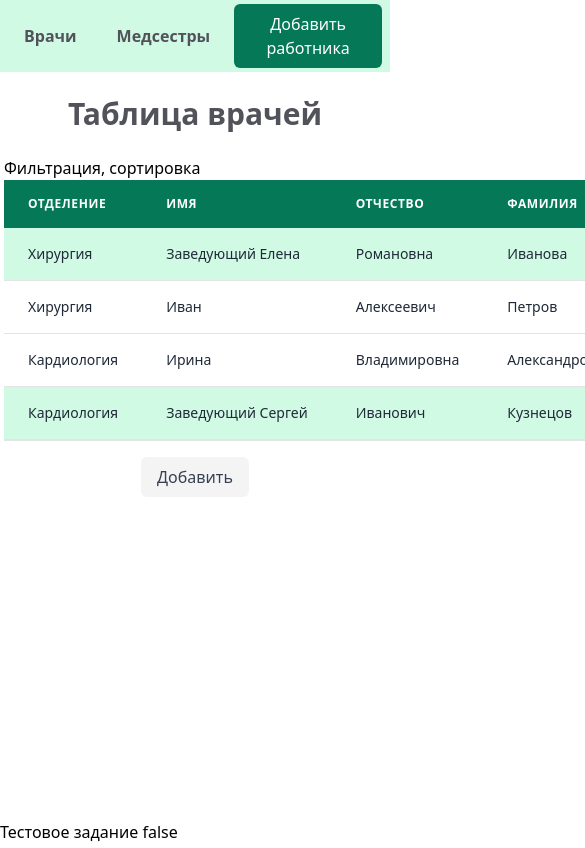
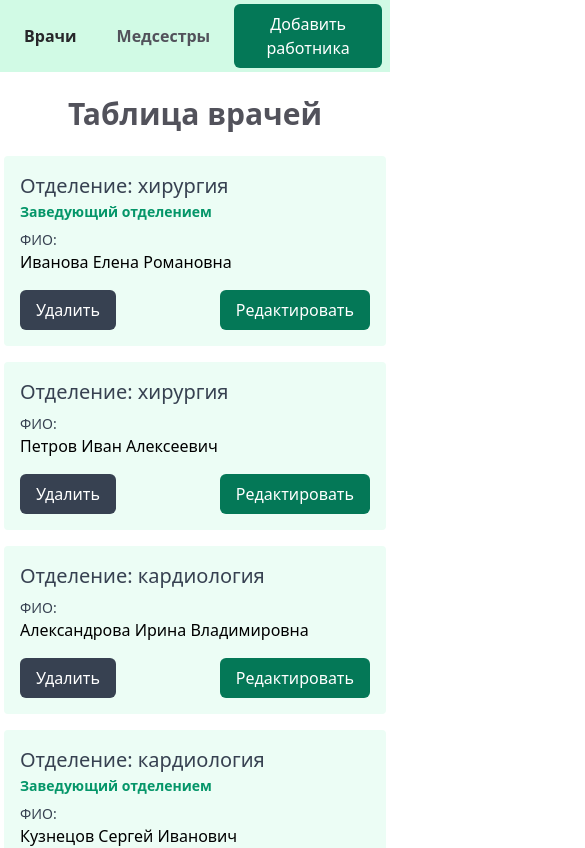
Before and after one commit to lisabazdyreva/way-to-win-test, a Vue app in the folder test-task/: page /physicians in a window 390 px wide. Shown: the top 848 px of the page, 585 px wide, since content can reach past the window. Built offline with nearby package versions, Linux system fonts and the light colour scheme; the HTML template or start-up script is replaced by a standard one.

Commit message:
added mobile version

```diff
--- a/test-task/src/App.vue
+++ b/test-task/src/App.vue
@@ -37,8 +37,8 @@ provide("userModal", {
     />
     <RouterView class="relative top-[72px]" />
 
-    <footer class="mt-auto">
-      Тестовое задание {{ isUserModalOpen.toString() }}
+    <footer class="relative mt-auto ml-auto top-[72px]">
+      Тестовое задание
     </footer>
 
     <UModalWrapper
--- a/test-task/src/components/common/AddUserForm.vue
+++ b/test-task/src/components/common/AddUserForm.vue
@@ -47,6 +47,8 @@ const isChief = ref<boolean | null>(
     : null,
 );
 
+const errorMessage = ref<null | string>("Заполните все поля формы");
+
 const handleIsChiefChange = () => {
   isChief.value = !isChief.value;
 };
@@ -67,6 +69,7 @@ const getNurseData = () => {
     !branch.value ||
     !userType.value
   ) {
+    errorMessage.value = "Заполните данные";
     return;
   }
 
@@ -89,6 +92,7 @@ const getPhysicianData = () => {
     !branch.value ||
     !userType.value
   ) {
+    errorMessage.value = "Заполните данные";
     return;
   }
 
@@ -157,6 +161,7 @@ const handleUserFormSubmit = () => {
     <UTextInput
       v-model="name"
       class="mb-4"
+      required
       label="Имя"
       type="text"
       placeholder="Иван"
@@ -206,14 +211,18 @@ const handleUserFormSubmit = () => {
       />
     </div>
 
-    <UCheckbox
-      class="mb-4"
-      name="chief"
-      :value="isChief"
-      :disabled="userType === UserType.Nurse || !userType"
-      label="Заведующий"
-      @update="handleIsChiefChange"
-    />
+    <!--    <UCheckbox-->
+    <!--      class="mb-4"-->
+    <!--      name="chief"-->
+    <!--      :value="isChief"-->
+    <!--      :disabled="userType === UserType.Nurse || !userType"-->
+    <!--      label="Заведующий"-->
+    <!--      @update="handleIsChiefChange"-->
+    <!--    />-->
+
+    <p class="text-red-500 text-sm h-10">
+      {{ errorMessage }}
+    </p>
 
     <UButton theme="dark-gray" type="submit"> Сохранить </UButton>
   </form>
--- a/test-task/src/components/common/RemoveUserModal.vue
+++ b/test-task/src/components/common/RemoveUserModal.vue
@@ -16,7 +16,7 @@ defineEmits<{
   <UModalWrapper @close-modal="() => $emit('cancel-remove')">
     <div>
       <h3 class="text-xl font-bold text-blue-950 pt-1.5 pb-3 text-center mb-2">
-        Вы уверены, что хотите удалить сотрудника {{ name }}?
+        Вы уверены, что хотите удалить сотрудника <br />{{ name }}?
       </h3>
       <div class="flex justify-between">
         <UButton theme="light-gray" @click="$emit('cancel-remove')">
--- a/test-task/src/components/layout/LayoutHeader.vue
+++ b/test-task/src/components/layout/LayoutHeader.vue
@@ -1,5 +1,6 @@
 <script setup lang="ts">
 import { RouterLink } from "vue-router";
+
 import UButton from "@/components/uikit/UButton.vue";
 
 defineEmits<{
@@ -13,14 +14,14 @@ defineEmits<{
       <ul class="flex gap-2 items-center">
         <li>
           <RouterLink
-            class="flex py-6 px-4 text-zinc-600 hover:text-zinc-800 font-bold transition duration-100"
+            class="link flex py-6 px-4 text-zinc-600 hover:text-zinc-800 font-bold transition duration-100"
             to="/physicians"
             >Врачи</RouterLink
           >
         </li>
         <li>
           <RouterLink
-            class="flex py-6 px-4 text-zinc-600 hover:text-zinc-800 font-bold"
+            class="link flex py-6 px-4 text-zinc-600 hover:text-zinc-800 font-bold"
             to="/nurses"
             >Медсестры</RouterLink
           >
@@ -35,4 +36,8 @@ defineEmits<{
   </header>
 </template>
 
-<style scoped></style>
+<style scoped>
+.link.router-link-exact-active {
+  color: rgb(39 39 42);
+}
+</style>
--- /dev/null
+++ b/test-task/src/components/nurses/NursesList.vue
@@ -0,0 +1,53 @@
+<script setup lang="ts">
+import UButton from "@/components/uikit/UButton.vue";
+
+import type { INurse } from "@/types/user";
+import { BranchLabel } from "@/consts";
+
+defineProps<{
+  nurses: Array<INurse> | null;
+}>();
+
+defineEmits<{
+  (e: "open-edit", value: INurse): void;
+  (e: "remove-item", id: string): void;
+}>();
+</script>
+
+<template>
+  <ul>
+    <li
+      class="mb-4 bg-emerald-50 p-4 rounded last-of-type:mb-0"
+      v-for="nurse in nurses"
+      :key="nurse.id"
+    >
+      <div>
+        <div class="mb-2">
+          <h3 class="text-xl font-medium text-gray-700">
+            Отделение:
+            <span>{{ BranchLabel[nurse.branch].toLowerCase() }}</span>
+          </h3>
+        </div>
+
+        <div class="mb-4">
+          <h3 class="text-sm font-medium text-gray-700">ФИО:</h3>
+          <div>
+            {{ `${nurse.surname} ${nurse.name} ${nurse.fatherName}` }}
+          </div>
+        </div>
+
+        <div class="flex justify-between gap-2">
+          <UButton theme="dark-gray" @click="$emit('remove-item', nurse.id)">
+            Удалить
+          </UButton>
+
+          <UButton theme="green" @click="$emit('open-edit', nurse)">
+            Редактировать
+          </UButton>
+        </div>
+      </div>
+    </li>
+  </ul>
+</template>
+
+<style scoped></style>
--- a/test-task/src/components/nurses/NursesTable.vue
+++ b/test-task/src/components/nurses/NursesTable.vue
@@ -16,33 +16,45 @@ defineEmits<{
   (e: "remove-item", id: string): void;
 }>();
 
-const headers = ["Отделение", "Имя", "Отчество", "Фамилия", "Действия"];
+const headers = [
+  {
+    title: "Отделение",
+    width: "w-[150px] max-w-[150px]",
+  },
+  {
+    title: "ФИО",
+    width: "custom-base",
+  },
+  {
+    title: "Действия",
+    width: "w-[150px] max-w-[150px]",
+  },
+];
 </script>
 
 <template>
+  <div>
     <UTable :headers="headers">
       <template #rows>
-      <tr v-for="nurse in nurses" :key="nurse.id" class="border-red-50">
-        <td class="px-6 py-4 whitespace-nowrap text-sm text-gray-800">
+        <tr v-for="nurse in nurses" :key="nurse.id">
+          <td
+            class="max-w-[150px] w-[150px] px-6 py-4 whitespace-nowrap text-sm text-gray-800"
+          >
             {{ BranchLabel[nurse.branch] }}
-        </td>
-        <td
-          class="max-w-[300px] px-6 py-4 whitespace-nowrap text-sm font-medium text-gray-800 truncate"
-        >
-          {{ nurse.name }}
           </td>
           <td
             class="px-6 py-4 whitespace-nowrap text-sm font-medium text-gray-800"
           >
-          {{ nurse.fatherName }}
-        </td>
-        <td
-          class="px-6 py-4 whitespace-nowrap text-sm font-medium text-gray-800"
+            <div
+              class="max-w-[400px] whitespace-nowrap text-sm font-medium text-gray-800 truncate"
             >
               {{ nurse.surname }}
+              {{ nurse.name }}
+              {{ nurse.fatherName }}
+            </div>
           </td>
-        <td class="px-6 max-w-[100px]">
-          <div class="flex justify-between max-w-[100px]">
+          <td class="max-w-[150px] w-[150px] px-6">
+            <div class="flex justify-between">
               <UButton
                 theme="light-gray"
                 form="square"
@@ -63,6 +75,7 @@ const headers = ["Отделение", "Имя", "Отчество", "Фамил
         </tr>
       </template>
     </UTable>
+  </div>
 </template>
 
 <style scoped></style>
--- /dev/null
+++ b/test-task/src/components/physicians/PhysiciansList.vue
@@ -0,0 +1,64 @@
+<script setup lang="ts">
+import UButton from "@/components/uikit/UButton.vue";
+
+import type { IPhysician } from "@/types/user";
+import { BranchLabel } from "@/consts";
+
+defineProps<{
+  physicians: Array<IPhysician>;
+}>();
+
+defineEmits<{
+  (e: "open-edit", value: IPhysician): void;
+  (e: "remove-item", id: string): void;
+}>();
+</script>
+
+<template>
+  <ul>
+    <li
+      class="mb-4 bg-emerald-50 p-4 rounded last-of-type:mb-0"
+      v-for="physician in physicians"
+      :key="physician.id"
+    >
+      <div>
+        <div class="mb-2">
+          <h3 class="text-xl font-medium text-gray-700">
+            Отделение:
+            <span>{{ BranchLabel[physician.branch].toLowerCase() }}</span>
+          </h3>
+          <p
+            class="text-sm mt-0.5 font-bold text-emerald-600"
+            v-if="physician?.isChief"
+          >
+            Заведующий отделением
+          </p>
+        </div>
+
+        <div class="mb-4">
+          <h3 class="text-sm font-medium text-gray-700">ФИО:</h3>
+          <div>
+            {{
+              `${physician.surname} ${physician.name} ${physician.fatherName}`
+            }}
+          </div>
+        </div>
+
+        <div class="flex justify-between gap-2">
+          <UButton
+            theme="dark-gray"
+            @click="$emit('remove-item', physician.id)"
+          >
+            Удалить
+          </UButton>
+
+          <UButton theme="green" @click="$emit('open-edit', physician)">
+            Редактировать
+          </UButton>
+        </div>
+      </div>
+    </li>
+  </ul>
+</template>
+
+<style scoped></style>
--- a/test-task/src/components/physicians/PhysiciansTable.vue
+++ b/test-task/src/components/physicians/PhysiciansTable.vue
@@ -20,45 +20,56 @@ defineEmits<{
 const currentSortType = ref<null | string>();
 const currentFilterType = ref<null | string>();
 
-const headers = ["Отделение", "Имя", "Отчество", "Фамилия", "Действия"];
+const headers = [
+  {
+    title: "Отделение",
+    width: "w-[150px] max-w-[150px]",
+  },
+  {
+    title: "ФИО",
+    width: "custom-base",
+  },
+  {
+    title: "Действия",
+    width: "w-[150px] max-w-[150px]",
+  },
+];
 </script>
 
 <template>
   <div>
-    <div class="flex justify-between">Фильтрация, сортировка</div>
+    <!--    <div class="flex justify-between">Фильтрация, сортировка</div>-->
 
     <UTable :headers="headers">
       <template #rows>
         <tr
           v-for="physician in physicians"
           :key="physician.id"
-          :class="{ 'bg-emerald-100': physician?.isChief }"
+          :class="{ 'bg-emerald-100/50': physician?.isChief }"
         >
           <td
-            class="max-w-[300px] px-6 py-4 whitespace-nowrap text-sm font-medium text-gray-800 truncate"
+            class="w-[150px] px-6 py-4 whitespace-nowrap text-sm font-medium text-gray-800 truncate"
           >
             {{ BranchLabel[physician.branch] }}
           </td>
           <td
-            class="max-w-[300px] px-6 py-4 whitespace-nowrap text-sm font-medium text-gray-800 truncate"
+            class="px-6 py-4 whitespace-nowrap text-sm font-medium text-gray-800 truncate"
           >
-            <div>
-              <span v-if="physician?.isChief">Заведующий</span>
+            <div
+              class="max-w-[400px] whitespace-nowrap text-sm font-medium text-gray-800 truncate"
+            >
+              {{ physician.surname }}
               {{ physician.name }}
+              {{ physician.fatherName }}
             </div>
+            <span
+              v-if="physician?.isChief"
+              class="text-xs text-emerald-800 font-bold"
+              >Заведующий отделением</span
+            >
           </td>
-          <td
-            class="max-w-[300px] px-6 py-4 whitespace-nowrap text-sm font-medium text-gray-800 truncate"
-          >
-            {{ physician.fatherName }}
-          </td>
-          <td
-            class="max-w-[300px] px-6 py-4 whitespace-nowrap text-sm font-medium text-gray-800 truncate"
-          >
-            {{ physician.surname }}
-          </td>
-          <td class="px-6 max-w-[100px]">
-            <div class="flex justify-between max-w-[100px]">
+          <td class="w-[150px] px-6">
+            <div class="flex justify-between">
               <UButton
                 theme="light-gray"
                 form="square"
--- a/test-task/src/components/uikit/UTable.vue
+++ b/test-task/src/components/uikit/UTable.vue
@@ -1,7 +1,7 @@
 <script setup lang="ts">
 withDefaults(
   defineProps<{
-    headers: string[];
+    headers: Array<{ title: string; width: string }>;
   }>(),
   {},
 );
@@ -12,11 +12,12 @@ withDefaults(
     <thead>
       <tr class="bg-emerald-700 text-white">
         <th
-          v-for="header in headers"
-          :key="header"
-          class="px-6 py-4 text-left text-xs font-semibold uppercase tracking-wider"
+          v-for="(header, i) in headers"
+          :key="i"
+          class="px-6 py-4 text-left text-xs font-semibold uppercase tracking-wider last-of-type:text-center"
+          :class="{ [header.width]: header?.width }"
         >
-          {{ header }}
+          {{ header.title }}
         </th>
       </tr>
     </thead>
--- a/test-task/src/views/PhysiciansView.vue
+++ b/test-task/src/views/PhysiciansView.vue
@@ -2,6 +2,7 @@
 import { inject, ref } from "vue";
 
 import PhysiciansTable from "@/components/physicians/PhysiciansTable.vue";
+import PhysiciansList from "@/components/physicians/PhysiciansList.vue";
 import RemoveUserModal from "@/components/common/RemoveUserModal.vue";
 import UMainTitle from "@/components/uikit/UMainTitle.vue";
 import UButton from "@/components/uikit/UButton.vue";
@@ -51,13 +52,21 @@ const handleDeleteConfirmClick = () => {
   <main class="mx-1">
     <UMainTitle> Таблица врачей </UMainTitle>
 
-    <PhysiciansTable
-      class="mb-4"
-      v-if="dataStore.physicians?.length"
-      :physicians="dataStore.physicians"
-      @open-edit="handleEditUserModalOpen"
-      @remove-item="handleUserRemoveOpen"
-    />
+    <template v-if="dataStore.physicians?.length">
+      <PhysiciansTable
+        class="mb-4 physicians-table--desktop"
+        :physicians="dataStore.physicians"
+        @open-edit="handleEditUserModalOpen"
+        @remove-item="handleUserRemoveOpen"
+      />
+
+      <PhysiciansList
+        class="mb-4 physicians-table--mobile"
+        :physicians="dataStore.physicians"
+        @open-edit="handleEditUserModalOpen"
+        @remove-item="handleUserRemoveOpen"
+      />
+    </template>
 
     <p class="text-red-500" v-else>Нет данных по врачам.</p>
 
@@ -79,4 +88,17 @@ const handleDeleteConfirmClick = () => {
   </main>
 </template>
 
-<style scoped></style>
+<style scoped>
+.physicians-table--desktop {
+  display: none;
+}
+
+@media screen and (min-width: 768px) {
+  .physicians-table--desktop {
+    display: block;
+  }
+  .physicians-table--mobile {
+    display: none;
+  }
+}
+</style>
```
Also changed, not shown: test-task/src/components/uikit/UTextInput.vue (+20 -6 lines), test-task/src/views/NursesView.vue (+29 -8 lines). Lines whose indentation alone changed are shown as unchanged.
